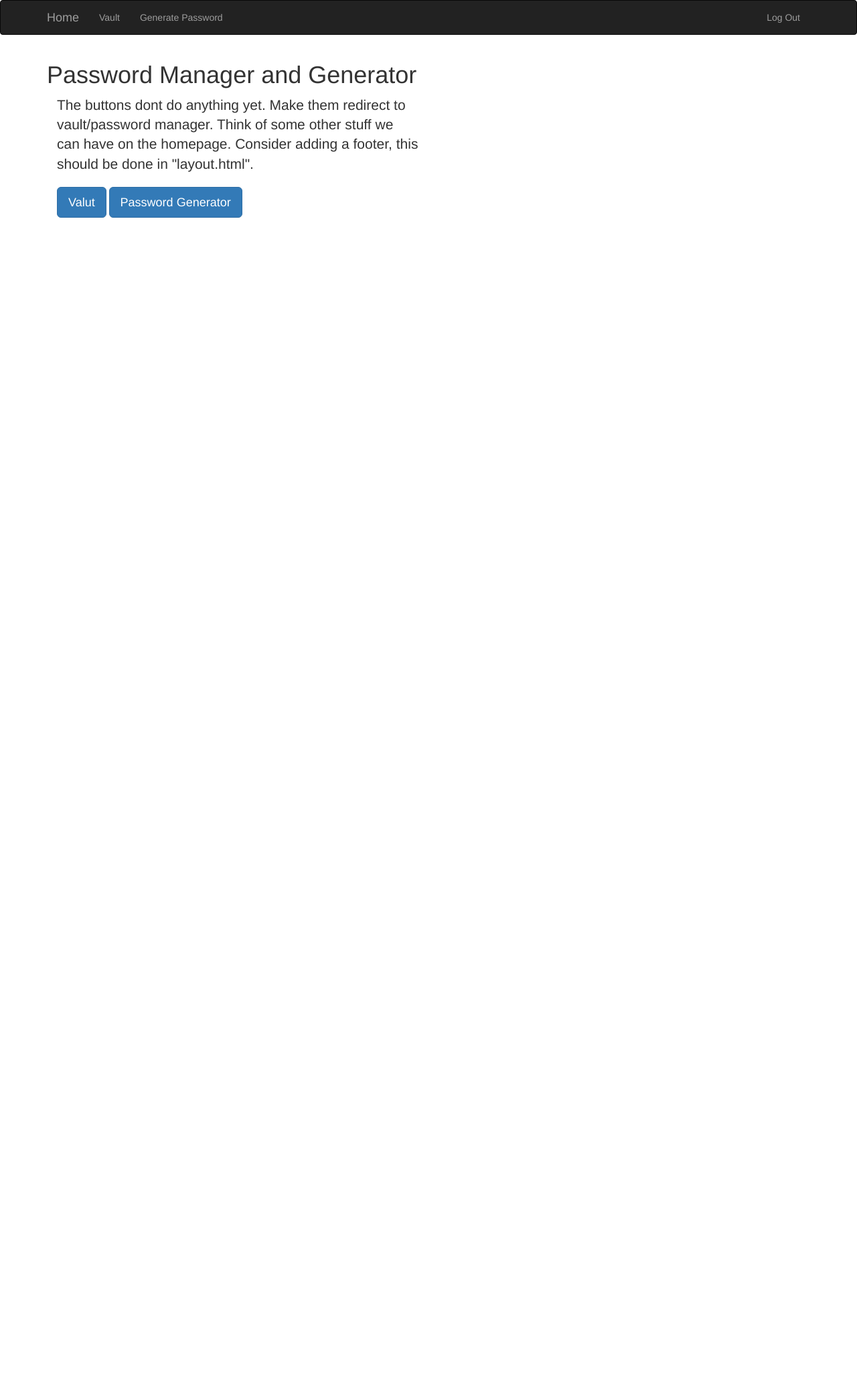
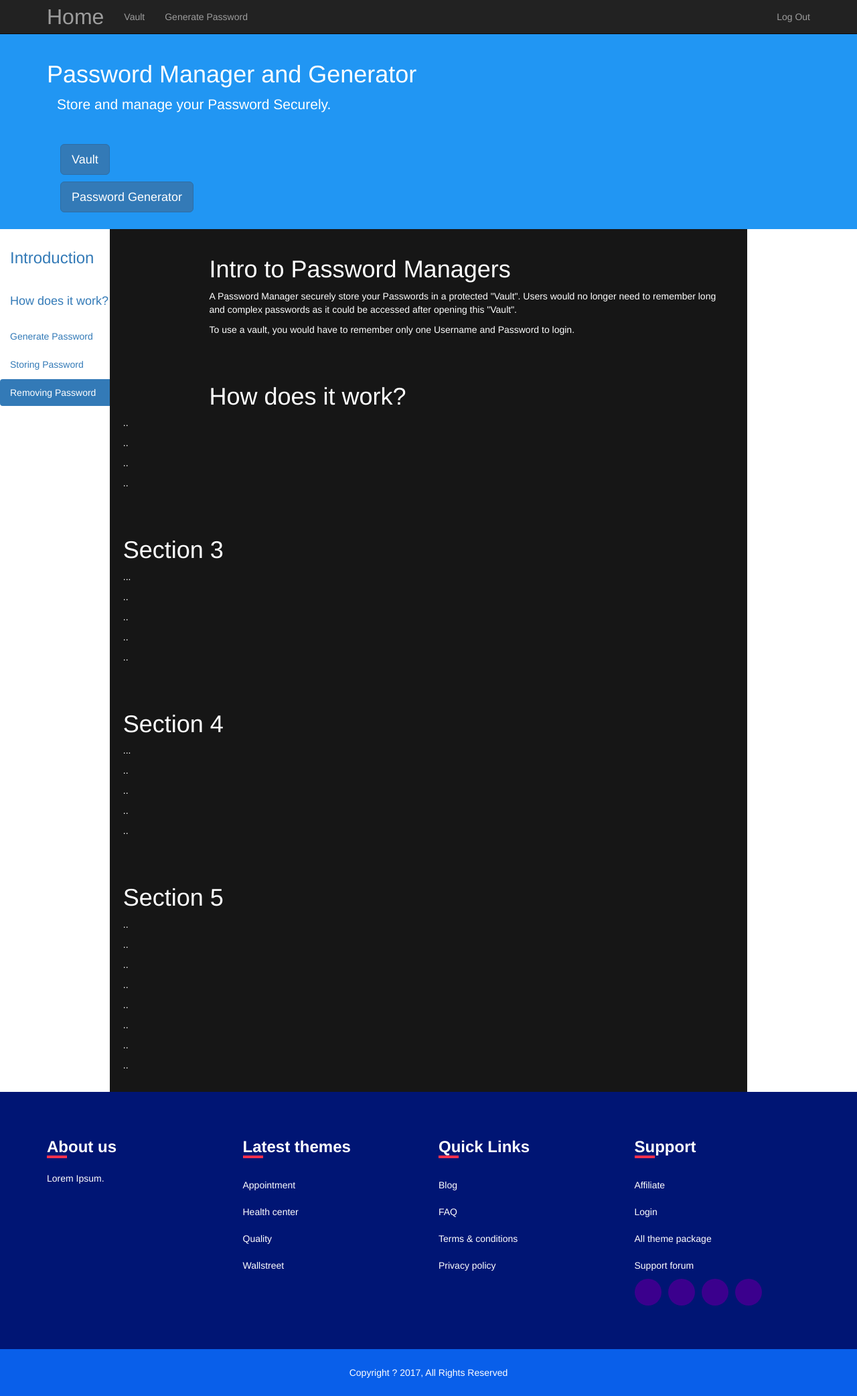
Before and after one commit to stevensio123/SafeKeep, a Flask app: page / in a window 1280 px wide. Shown: the whole page at 67% size. Before the commit the page ends 325 px from the top, so only its background shows below. Run offline with Flask 3, Linux system fonts and the light colour scheme; a user stored in the database is signed in; data comes from the database, SQL or seed files in the repository; some libraries are stand-ins or nearby versions.

Commit message:
made footer and layout of homepage

```diff
--- a/app/main/views.py
+++ b/app/main/views.py
@@ -6,6 +6,5 @@ from .. import db
 
 
 @main.route('/', methods=['GET', 'POST'])
-@login_required
 def index():
     return render_template('index.html')
--- a/app/static/style.css
+++ b/app/static/style.css
@@ -21,3 +21,95 @@ nav .navbar-brand .green
 {
     color: #2e944b;
 }
+
+
+body {
+    top: 51px;
+    position: relative;
+  }
+  .affix {
+    top: 61px;
+    z-index: 9999 !important;
+  }
+  div.col-sm-9 div {
+    height: 350px;
+    font-size: 28px;
+  }
+  #section1 {color: #fff; background-color: #161616; padding: 20px;}
+  #section2 {color: #fff; background-color: #161616; padding: 20px;}
+  #section3 {color: #fff; background-color: #161616; padding: 20px;}
+  #section4 {color: #fff; background-color: #161616; padding: 20px;}
+  #section5 {color: #fff; background-color: #161616; padding: 20px;}
+
+  @media screen and (max-width: 810px) {
+    #section1, #section2, #section3, #section4, #section5  {
+      margin-left: 150px;
+    }
+  }
+  .footer {
+    padding: 60px 0;
+    width: 100%;
+    background: #001574;
+    color: #fff;
+    }
+    .footer-title {
+    position: relative;
+    color: #fff;
+    font-size: 24px;
+    font-weight: 600;
+    margin-top: 5px;
+    margin-bottom: 20px;
+    }
+    .footer-title:after {
+    position: absolute;
+    content: '';
+    left: 0;
+    bottom: 0;
+    width: 30px;
+    height: 4px;
+    background: #ff304d;
+    }
+    .footer-links a {
+    padding: 10px 0;
+    color: #fff;
+    display: block;
+    transition: color 0.5s ease-in-out;
+    text-decoration: none;
+    }
+    .footer-links a:hover {
+    color: #ff304d;
+    }
+    .footer-social-links li {
+    display: inline-block;
+    }
+    .footer-social-links a {
+    width: 40px;
+    height: 40px;
+    font-size: 16px;
+    float: left;
+    margin-right: 10px;
+    padding: 10px;
+    border-radius: 50px;
+    text-align: center;
+    color: #fff;
+    line-height: 1;
+    -webkit-transition: background 0.3s ease-in-out;
+    -moz-transition: background 0.3s ease-in-out;
+    transition: background 0.3s ease-in-out;
+    background: #3B008D;
+    }
+    .footer-social-links a:hover {
+    background: #ff304d;
+    }
+    .footer-bottom {
+    width: 100%;
+    padding: 25px 0;
+    text-align: center;
+    color: #fff;
+    background: rgb(9, 95, 234);
+    }
+
+    .col-centered{
+      float: none;
+      margin: 0 auto;
+  }
--- a/app/templates/404.html
+++ b/app/templates/404.html
@@ -6,4 +6,5 @@
 <div class="page-header">
     <h1>Not Found</h1>
 </div>
+
 {% endblock %}
--- a/app/templates/500.html
+++ b/app/templates/500.html
@@ -6,4 +6,5 @@
 <div class="page-header">
     <h1>Internal Server Error</h1>
 </div>
+
 {% endblock %}
--- a/app/templates/auth/login.html
+++ b/app/templates/auth/login.html
@@ -4,6 +4,8 @@
 {% block title %}Password manager - Login{% endblock %}
 
 {% block content %}
+<body>
+<div class="container-fluid" style="height:100vh;">
 <div class="page-header">
     <h1>Login</h1>
 </div>
@@ -12,4 +14,8 @@
     <br>
     <p>New user? <a href="{{ url_for('auth.register') }}">Click here to register</a>.</p>
 </div>
+
+</div>
+{% include "footer.html" %}
+</body>
 {% endblock %}
--- a/app/templates/auth/logout.html
+++ b/app/templates/auth/logout.html
@@ -16,3 +16,4 @@
       <button type="submit" class="btn btn-primary">Save Password</button>
     </form>
   </div>
+  {% include "footer.html" %}
--- a/app/templates/auth/register.html
+++ b/app/templates/auth/register.html
@@ -4,7 +4,7 @@
 {% block title %}Flasky - Register{% endblock %}
 
 {% block content %}
-<div class="container">
+<div class="container-fluid">
     <div class="page-header">
         <h1>Register</h1>
     </div>
@@ -12,4 +12,5 @@
 <div class="col-md-4">
     {{ wtf.quick_form(form) }}
 </div>
+{% include "footer.html" %}
 {% endblock %}
--- a/app/templates/auth/unconfirmed.html
+++ b/app/templates/auth/unconfirmed.html
@@ -3,6 +3,7 @@
 {% block title %}Flasky - Confirm your account{% endblock %}
 
 {% block content %}
+<div class="container-fluid"
 <div class="page-header">
     <h1>
         Hello, {{ current_user.username }}!
@@ -17,4 +18,6 @@
         <a href="{{ url_for('auth.resend_confirmation') }}">Click here</a>
     </p>
 </div>
+</div>
+{% include "footer.html" %}
 {% endblock %}
--- /dev/null
+++ b/app/templates/footer.html
@@ -0,0 +1,87 @@
+{% block footer %}
+<footer class="footer">
+    <div class="container">
+    <div class="row">
+    <div class="col-md-3 m-b-30">
+    <div class="footer-title m-t-5 m-b-20 p-b-8">
+    About us
+    </div>
+    <p class="white-text">
+    Lorem Ipsum.
+    </p>
+    </div>
+    <div class="col-md-3 m-b-30">
+    <div class="footer-title m-t-5 m-b-20 p-b-8">
+    Latest themes
+    </div>
+    <div class="footer-links">
+    <a href="#">
+    Appointment
+    </a>
+    <a href="#">
+    Health center
+    </a>
+    <a href="#">
+    Quality
+    </a>
+    <a href="#">
+    Wallstreet
+    </a>
+    </div>
+    </div>
+    <div class="col-md-3 m-b-30">
+    <div class="footer-title m-t-5 m-b-20 p-b-8">
+    Quick Links
+    </div>
+    <div class="footer-links">
+    <a href="#">
+    Blog
+    </a>
+    <a href="#">
+    FAQ
+    </a>
+    <a href="#">
+    Terms & conditions
+    </a>
+    <a href="#">
+    Privacy policy
+    </a>
+    </div>
+    </div>
+    <div class="col-md-3 m-b-30">
+    <div class="footer-title m-t-5 m-b-20 p-b-8">
+    Support
+    </div>
+    <div class="footer-links">
+    <a href="#">
+    Affiliate
+    </a>
+    <a href="#">
+    Login
+    </a>
+    <a href="#">
+    All theme package
+    </a>
+    <a href="#">
+    Support forum
+    </a>
+    </div>
+    <div class="footer-social-links m-t-30">
+    <li> <a href="#">
+    <i class="fa fa-facebook" aria-hidden="true"> </i> </a>
+    <a href="#"> <i class="fa fa-twitter" aria-hidden="true"> </i> </a>
+    <a href="#"> <i class="fa fa-linkedin" aria-hidden="true"> </i> </a>
+    <a href="#"> <i class="fa fa-youtube" aria-hidden="true"> </i> </a>
+    </li>
+    </div>
+    </div>
+    </div>
+    </div>
+    </footer>
+    <div class="footer-bottom">
+    Copyright ? 2017, All Rights Reserved
+    </div>
+    </div>
+    </div>
+    </div>
+{% endblock %}
--- a/app/templates/index.html
+++ b/app/templates/index.html
@@ -1,21 +1,101 @@
 {% extends "layout.html" %}
+
 {% import "bootstrap/wtf.html" as wtf %}
 
 {% block title %}Password Generator - Homepage{% endblock %}
 
+
 {% block content %}
+<body data-spy="scroll" data-target="#myScrollspy" data-offset="61">
+
+
+    <div class="container-fluid" style="background-color:#2196F3;color:#fff;padding:20px;">
         <div class="container col-xxl-8 px-4 py-5">
             <h1 class="display-4 fw-bold">Password Manager and Generator</h1>
             <div class="col-lg-6 mx-auto">
                 <p class="lead mb-4">
-                The buttons dont do anything yet. Make them redirect to vault/password manager.
-                Think of some other stuff we can have on the homepage. Consider adding a footer, this
-                should be done in "layout.html".
+                    Store and manage your Password Securely.
                 </p>
+            </br>
                 <div class="d-grid gap-2 d-sm-flex justify-content-sm-center mb-5">
-                <button type="button" class="btn btn-primary btn-lg px-4 me-sm-3">Valut</button>
-                <button type="button" class="btn btn-primary btn-lg px-4 me-sm-3">Password Generator</button>
+                  <div style="padding:5px;">
+                    <a role="button" class="btn btn-primary btn-lg px-4 me-sm-3" href="{{ url_for('vault.view_credentials') }}">Vault</a>
+                  </div>
+                  <div style="padding:5px;">
+                    <a role="button" class="btn btn-primary btn-lg px-4 me-sm-3" href="{{ url_for('pgenerator.pgenerate') }}">Password Generator</a>
                   </div>
                   </div>
             </div>
+        </div>
+    </div>
+
+    <div class="row">
+        <div class="col-lg-3 hidden-md hidden-sm hidden-xs">
+
+            <nav id="myScrollspy" >
+              <ul class="nav nav-pills nav-stacked affix-top" data-spy="affix" data-offset-top="220">
+                    <li><a href="#section1"><h3>Introduction</h3></a></li>
+                    <li><a href="#section2"><h4>How does it work?</h4></a></li>
+                    <li><a href="#section3">Generate Password</a></li>
+                    <li><a href="#section4">Storing Password</a></li>
+                    <li><a href="#section5">Removing Password</a></li>
+              </ul>
+            </nav>
+
+        </div>
+
+        <div class="col-lg-9 col-centered">
+          <div id="section1">
+
+            <h1>Intro to Password Managers</h1>
+            <p>A Password Manager securely store your Passwords in a protected "Vault". Users would no longer need to remember long and complex passwords as it could be accessed after opening this "Vault".</p>
+            <p>To use a vault, you would have to remember only one Username and Password to login.
+          </div>
+          <div id="section2">
+            <h1>How does it work?</h1>
+            <p></p>
+            <p>..</p>
+            <p>..</p>
+            <p>..</p>
+            <p>..</p>
+          </div>
+          <div id="section3">
+            <h1>Section 3</h1>
+            <p>...</p>
+            <p>..</p>
+            <p>..</p>
+            <p>..</p>
+            <p>..</p>
+          </div>
+          <div id="section4">
+            <h1>Section 4</h1>
+            <p>...</p>
+            <p>..</p>
+            <p>..</p>
+            <p>..</p>
+            <p>..</p>
+          </div>
+          <div id="section5">
+            <h1>Section 5</h1>
+            <p>..</p>
+            <p>..</p>
+            <p>..</p>
+            <p>..</p>
+            <p>..</p>
+            <p>..</p>
+            <p>..</p>
+            <p>..</p>
+
+          </div>
+        </div>
+      </div>
+
+
+
+<div>
+{% include "footer.html" %}
+
+</div>
+
+</body>
  {% endblock %}
--- a/app/templates/layout.html
+++ b/app/templates/layout.html
@@ -1,13 +1,15 @@
 {% extends "bootstrap/base.html" %}
+
 {% block title %}Password Manager layout{% endblock %}
 
 {% block styles %}
 {{super()}}
 <link rel="stylesheet" href="{{url_for('static', filename='style.css')}}">
 {% endblock %}
-
 {% block navbar %}
-<div class="navbar navbar-inverse" role="navigation">
+<div <div id="navbar">
+    <div class="container-fluid">
+        <nav class="navbar navbar-inverse navbar-fixed-top" role="navigation">
             <div class="container">
                 <div class="navbar-header">
                     <button type="button" class="navbar-toggle"
@@ -17,10 +19,12 @@
                         <span class="icon-bar"></span>
                         <span class="icon-bar"></span>
                     </button>
+
                     <a class="navbar-brand" href="/">Home</a>
                 </div>
                 <div class="navbar-collapse collapse">
                     <ul class="nav navbar-nav">
+
                         <li><a href="{{ url_for('vault.view_credentials') }}">Vault</a></li>
                         <li><a href="{{ url_for('pgenerator.pgenerate') }}">Generate Password</a></li>
                     </ul>
@@ -33,10 +37,9 @@
                     </ul>
                 </div>
             </div>
+        </nav>
+        </div>
 </div>
 {% endblock %}
-
 {% block content %}
-  <h1>Hello, Bootstrap</h1>
-
 {% endblock %}
```
Also changed, not shown: app/templates/pgenerator.html (+18 -6 lines). Lines whose indentation alone changed are shown as unchanged.
